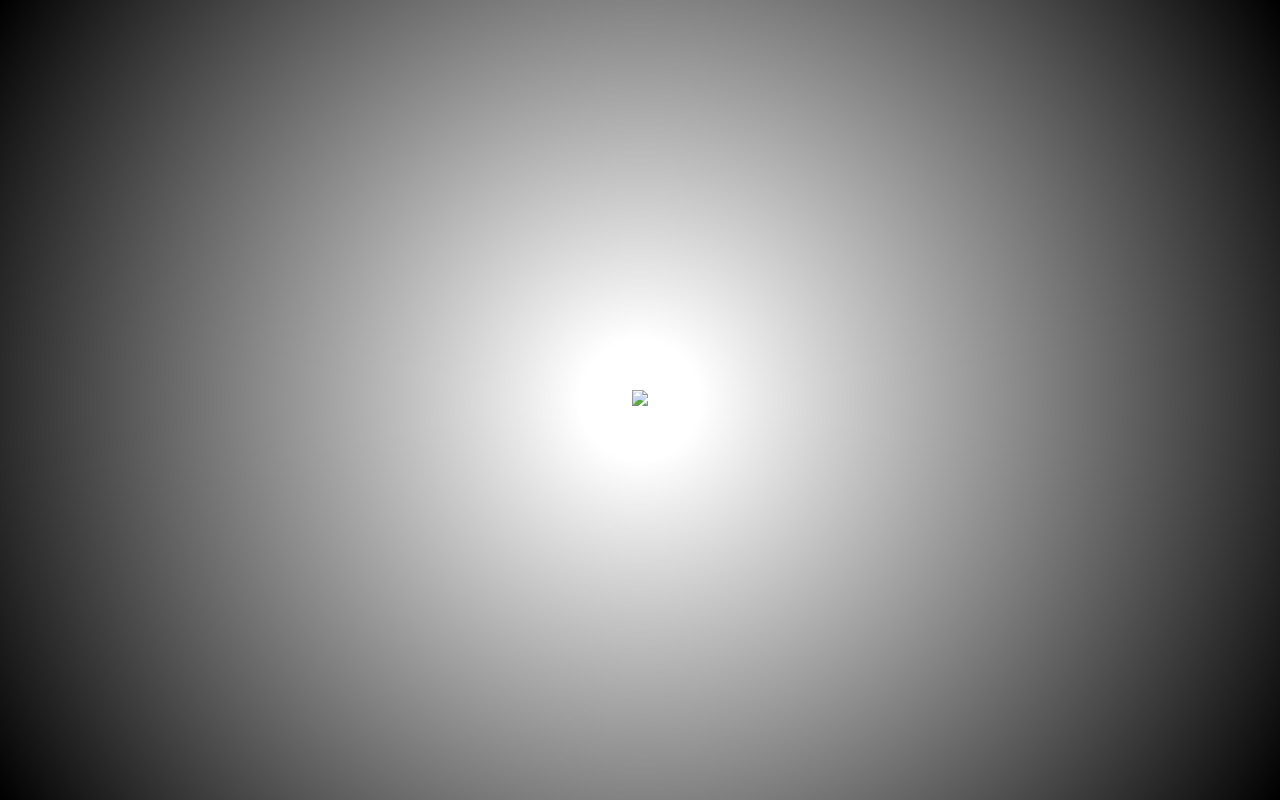
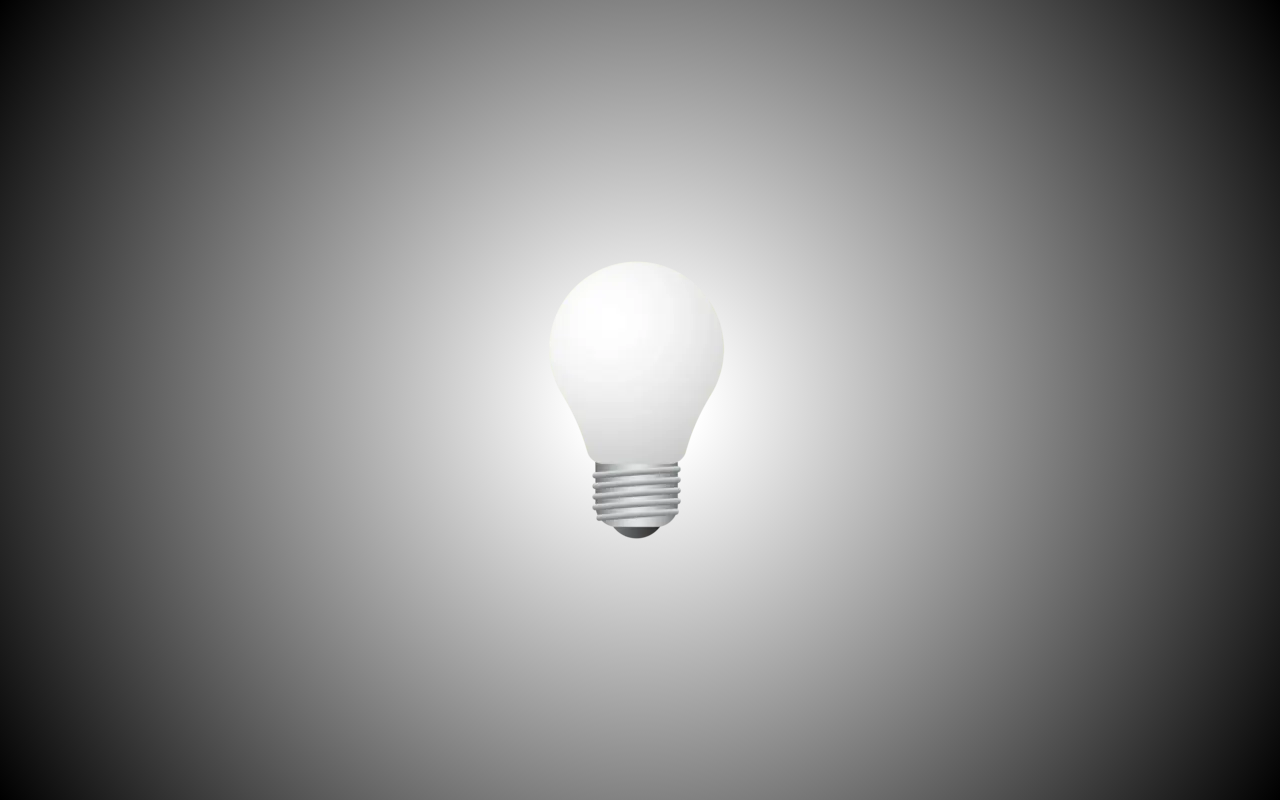
Before and after one commit to thisisjorge/lampada, a plain HTML site: page index.html in a window 1280 px wide. Drawn offline with Linux system fonts and the light colour scheme.

Commit message:
Update index.html

```diff
--- a/index.html
+++ b/index.html
@@ -8,7 +8,7 @@
 </head>
 <body>
     <div class="container">
-        <img id="lamp" src="lamp_off.png alt="Lâmpada apagada">
+        <img id="lamp" src="lamp_off.png" alt="Lâmpada apagada">
     </div>
     <script src="script.js"></script>
 </body>
```
